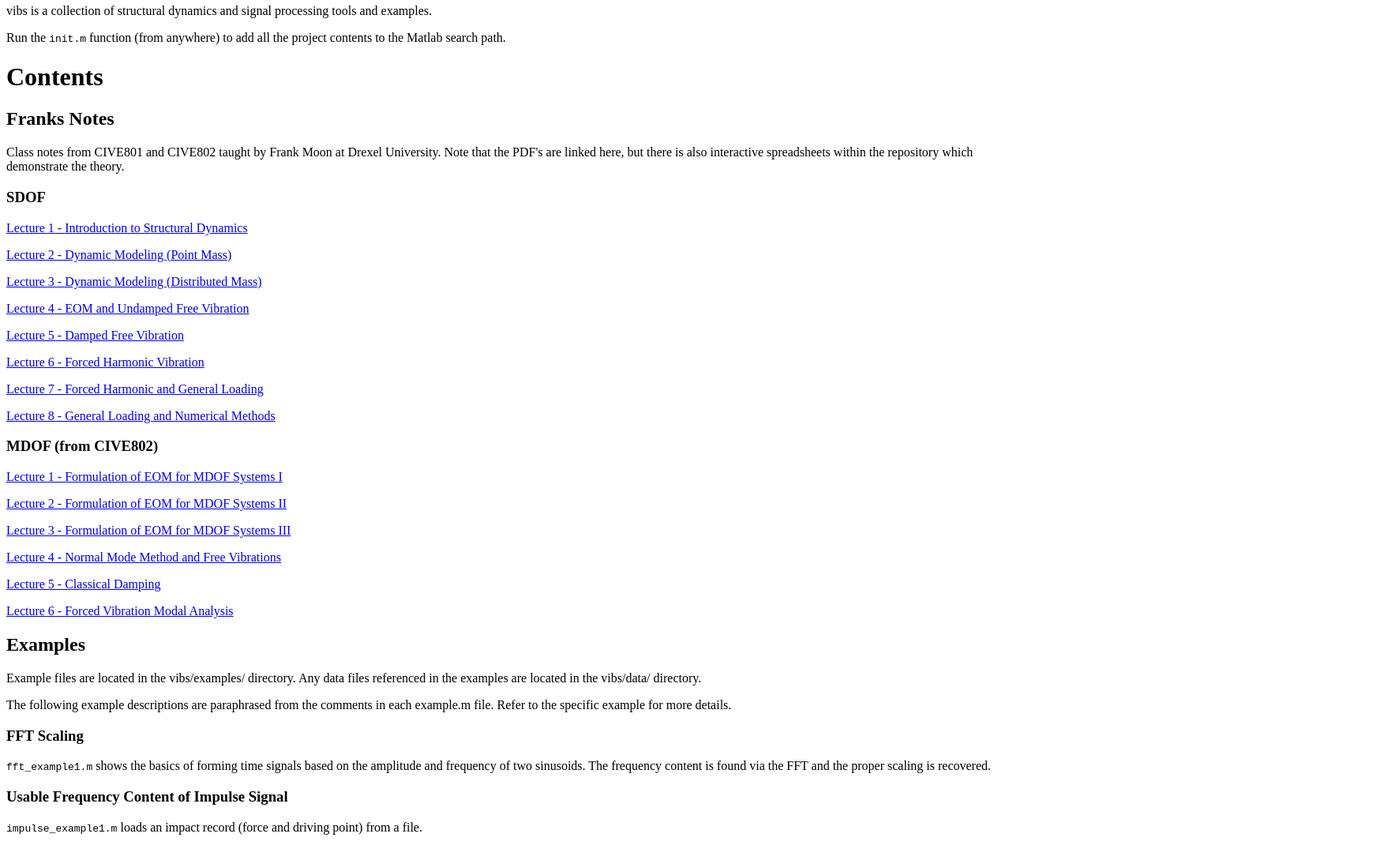
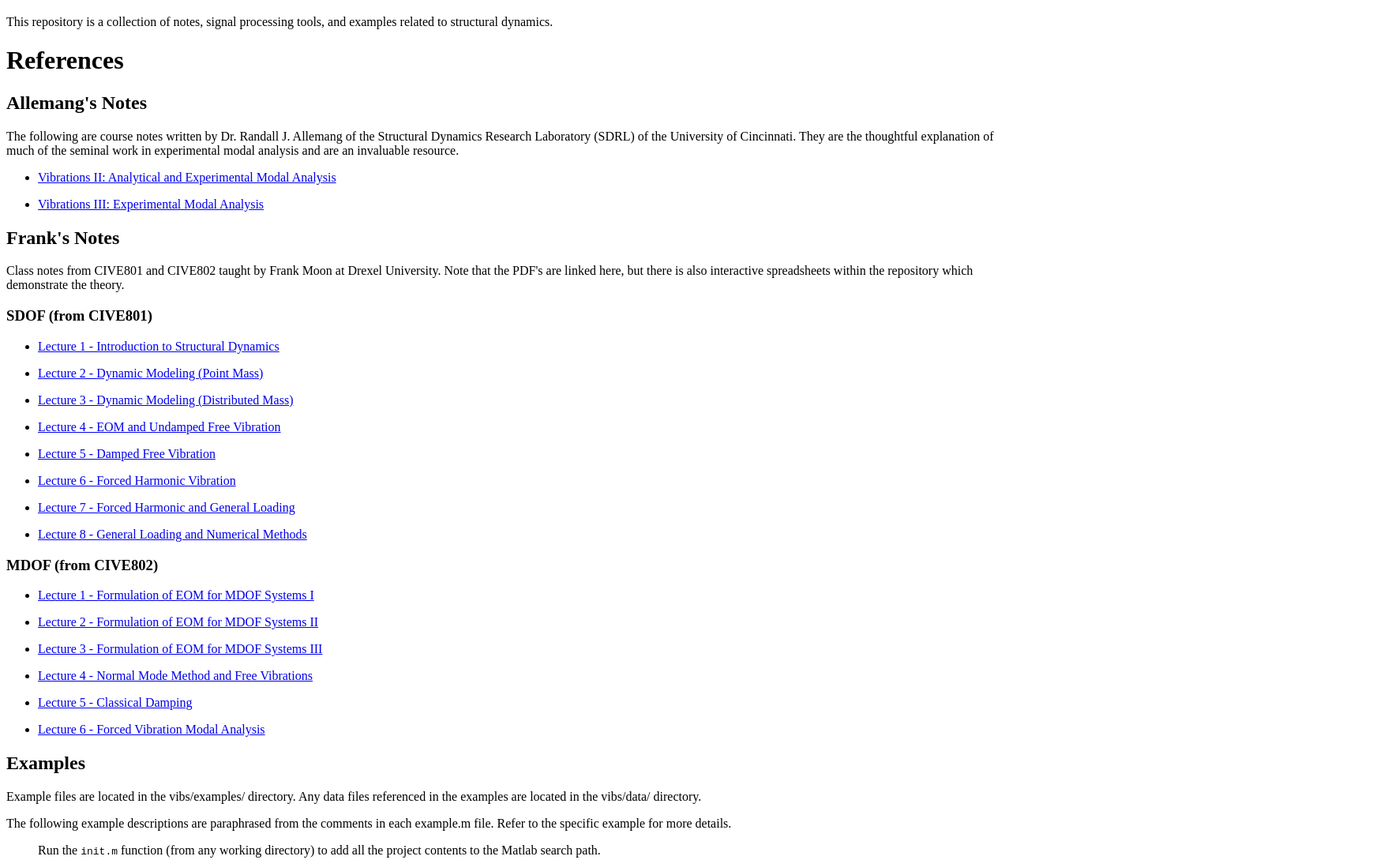
Before and after one commit to johndevitis/vibs, a plain HTML site: page index.html in a window 1280 px wide. Shown: the part 61-1150 px from the top of the page at 79% size, 1758 px wide, since content can reach past the window. Drawn offline with Linux system fonts and the light colour scheme.

Commit message:
updated readme and added links to UC notes

```diff
--- a/index.html
+++ b/index.html
@@ -1,38 +1,62 @@
+<!DOCTYPE html PUBLIC "-//W3C//DTD XHTML 1.0 Transitional//EN" "http://www.w3.org/TR/xhtml1/DTD/xhtml1-transitional.dtd">
+<html xmlns="http://www.w3.org/1999/xhtml">
+<head>
+  <meta http-equiv="Content-Type" content="text/html; charset=utf-8" />
+  <meta http-equiv="Content-Style-Type" content="text/css" />
+  <meta name="generator" content="pandoc" />
+  <title></title>
+  <style type="text/css">code{white-space: pre;}</style>
+</head>
+<body>
 <h1 id="vibs">vibs</h1>
-<p>vibs is a collection of structural dynamics and signal processing tools and examples.</p>
-<p>Run the <code>init.m</code> function (from anywhere) to add all the project contents to the Matlab search path.</p>
-<h1 id="contents">Contents</h1>
-<h2 id="franks-notes">Franks Notes</h2>
+<p>This repository is a collection of notes, signal processing tools, and examples related to structural dynamics.</p>
+<h1 id="references">References</h1>
+<h2 id="allemangs-notes">Allemang's Notes</h2>
+<p>The following are course notes written by Dr. Randall J. Allemang of the Structural Dynamics Research Laboratory (SDRL) of the University of Cincinnati. They are the thoughtful explanation of much of the seminal work in experimental modal analysis and are an invaluable resource.</p>
+<ul>
+<li><p><a href="docs/allemangs-notes/UC%20Mechanical%20Vibrations%20II.pdf">Vibrations II: Analytical and Experimental Modal Analysis</a></p></li>
+<li><p><a href="docs/allemangs-notes/UC%20Mechanical%20Vibrations%20III.pdf">Vibrations III: Experimental Modal Analysis</a></p></li>
+</ul>
+<h2 id="franks-notes">Frank's Notes</h2>
 <p>Class notes from CIVE801 and CIVE802 taught by Frank Moon at Drexel University. Note that the PDF's are linked here, but there is also interactive spreadsheets within the repository which demonstrate the theory.</p>
-<h3 id="sdof">SDOF</h3>
-<p><a href="docs/franks-notes/sdof/Lecture%201%20-%20Introduction%20to%20Structural%20Dynamics.pdf">Lecture 1 - Introduction to Structural Dynamics</a></p>
-<p><a href="docs/franks-notes/sdof/Lecture%202%20-%20Dynamic%20Modeling%20(Point%20Mass).pdf">Lecture 2 - Dynamic Modeling (Point Mass)</a></p>
-<p><a href="docs/franks-notes/sdof/Lecture%203%20-%20Dynamic%20Modeling%20(Distributed%20Mass).pdf">Lecture 3 - Dynamic Modeling (Distributed Mass)</a></p>
-<p><a href="docs/franks-notes/sdof/Lecture%204%20-%20EOM%20and%20Undamped%20Free%20Vibration.pdf">Lecture 4 - EOM and Undamped Free Vibration</a></p>
-<p><a href="docs/franks-notes/sdof/Lecture%205%20-%20Damped%20Free%20Vibration.pdf">Lecture 5 - Damped Free Vibration</a></p>
-<p><a href="docs/franks-notes/sdof/Lecture%206%20-%20Forced%20Harmonic%20Vibration.pdf">Lecture 6 - Forced Harmonic Vibration</a></p>
-<p><a href="docs/franks-notes/sdof/Lecture%207%20-%20Forced%20Harmonic%20and%20General%20Loading.pdf">Lecture 7 - Forced Harmonic and General Loading</a></p>
-<p><a href="docs/franks-notes/sdof/Lecture%208%20-%20General%20Loading%20and%20Numerical%20Methods.pdf">Lecture 8 - General Loading and Numerical Methods</a></p>
+<h3 id="sdof-from-cive801">SDOF (from CIVE801)</h3>
+<ul>
+<li><p><a href="docs/franks-notes/sdof/Lecture%201%20-%20Introduction%20to%20Structural%20Dynamics.pdf">Lecture 1 - Introduction to Structural Dynamics</a></p></li>
+<li><p><a href="docs/franks-notes/sdof/Lecture%202%20-%20Dynamic%20Modeling%20(Point%20Mass).pdf">Lecture 2 - Dynamic Modeling (Point Mass)</a></p></li>
+<li><p><a href="docs/franks-notes/sdof/Lecture%203%20-%20Dynamic%20Modeling%20(Distributed%20Mass).pdf">Lecture 3 - Dynamic Modeling (Distributed Mass)</a></p></li>
+<li><p><a href="docs/franks-notes/sdof/Lecture%204%20-%20EOM%20and%20Undamped%20Free%20Vibration.pdf">Lecture 4 - EOM and Undamped Free Vibration</a></p></li>
+<li><p><a href="docs/franks-notes/sdof/Lecture%205%20-%20Damped%20Free%20Vibration.pdf">Lecture 5 - Damped Free Vibration</a></p></li>
+<li><p><a href="docs/franks-notes/sdof/Lecture%206%20-%20Forced%20Harmonic%20Vibration.pdf">Lecture 6 - Forced Harmonic Vibration</a></p></li>
+<li><p><a href="docs/franks-notes/sdof/Lecture%207%20-%20Forced%20Harmonic%20and%20General%20Loading.pdf">Lecture 7 - Forced Harmonic and General Loading</a></p></li>
+<li><p><a href="docs/franks-notes/sdof/Lecture%208%20-%20General%20Loading%20and%20Numerical%20Methods.pdf">Lecture 8 - General Loading and Numerical Methods</a></p></li>
+</ul>
 <h3 id="mdof-from-cive802">MDOF (from CIVE802)</h3>
-<p><a href="docs/franks-notes/mdof/Lecture%201%20-%20Formulation%20of%20EOM%20for%20MDOF%20Systems%20I.pdf">Lecture 1 - Formulation of EOM for MDOF Systems I</a></p>
-<p><a href="docs/franks-notes/mdof/Lecture%202%20-%20Formulation%20of%20EOM%20for%20MDOF%20Systems%20II.pdf">Lecture 2 - Formulation of EOM for MDOF Systems II</a></p>
-<p><a href="docs/franks-notes/mdof/Lecture%203%20-%20Formulation%20of%20EOM%20for%20MDOF%20Systems%20III.pdf">Lecture 3 - Formulation of EOM for MDOF Systems III</a></p>
-<p><a href="docs/franks-notes/mdof/Lecture%204%20-%20Normal%20Mode%20Method%20and%20Free%20Vibrations.pdf">Lecture 4 - Normal Mode Method and Free Vibrations</a></p>
-<p><a href="docs/franks-notes/mdof/Lecture%205%20-%20Classical%20Damping.pdf">Lecture 5 - Classical Damping</a></p>
-<p><a href="docs/franks-notes/mdof/Lecture%206%20-%20Forced%20Vibration%20Modal%20Analysis.pdf">Lecture 6 - Forced Vibration Modal Analysis</a></p>
+<ul>
+<li><p><a href="docs/franks-notes/mdof/Lecture%201%20-%20Formulation%20of%20EOM%20for%20MDOF%20Systems%20I.pdf">Lecture 1 - Formulation of EOM for MDOF Systems I</a></p></li>
+<li><p><a href="docs/franks-notes/mdof/Lecture%202%20-%20Formulation%20of%20EOM%20for%20MDOF%20Systems%20II.pdf">Lecture 2 - Formulation of EOM for MDOF Systems II</a></p></li>
+<li><p><a href="docs/franks-notes/mdof/Lecture%203%20-%20Formulation%20of%20EOM%20for%20MDOF%20Systems%20III.pdf">Lecture 3 - Formulation of EOM for MDOF Systems III</a></p></li>
+<li><p><a href="docs/franks-notes/mdof/Lecture%204%20-%20Normal%20Mode%20Method%20and%20Free%20Vibrations.pdf">Lecture 4 - Normal Mode Method and Free Vibrations</a></p></li>
+<li><p><a href="docs/franks-notes/mdof/Lecture%205%20-%20Classical%20Damping.pdf">Lecture 5 - Classical Damping</a></p></li>
+<li><p><a href="docs/franks-notes/mdof/Lecture%206%20-%20Forced%20Vibration%20Modal%20Analysis.pdf">Lecture 6 - Forced Vibration Modal Analysis</a></p></li>
+</ul>
 <h2 id="examples">Examples</h2>
 <p>Example files are located in the vibs/examples/ directory. Any data files referenced in the examples are located in the vibs/data/ directory.</p>
 <p>The following example descriptions are paraphrased from the comments in each example.m file. Refer to the specific example for more details.</p>
+<blockquote>
+<p>Run the <code>init.m</code> function (from any working directory) to add all the project contents to the Matlab search path.</p>
+</blockquote>
 <h3 id="fft-scaling">FFT Scaling</h3>
 <p><code>fft_example1.m</code> shows the basics of forming time signals based on the amplitude and frequency of two sinusoids. The frequency content is found via the FFT and the proper scaling is recovered.</p>
 <h3 id="usable-frequency-content-of-impulse-signal">Usable Frequency Content of Impulse Signal</h3>
 <p><code>impulse_example1.m</code> loads an impact record (force and driving point) from a file.</p>
 <div class="figure">
-<img src="data/impulse_time.png" alt="impulse_time" />
+<img src="data/impulse_time.png" alt="impulse_time" style="width:100.0%" />
 <p class="caption">impulse_time</p>
 </div>
 <p>The usable frequency content of the impulse signal is found and plotted with the driving point frequency content.</p>
 <div class="figure">
-<img src="data/impulse_freq.png" alt="impulse_freq" />
+<img src="data/impulse_freq.png" alt="impulse_freq" style="width:100.0%" />
 <p class="caption">impulse_freq</p>
 </div>
+</body>
+</html>
```
Also changed, not shown: 1 other file.
